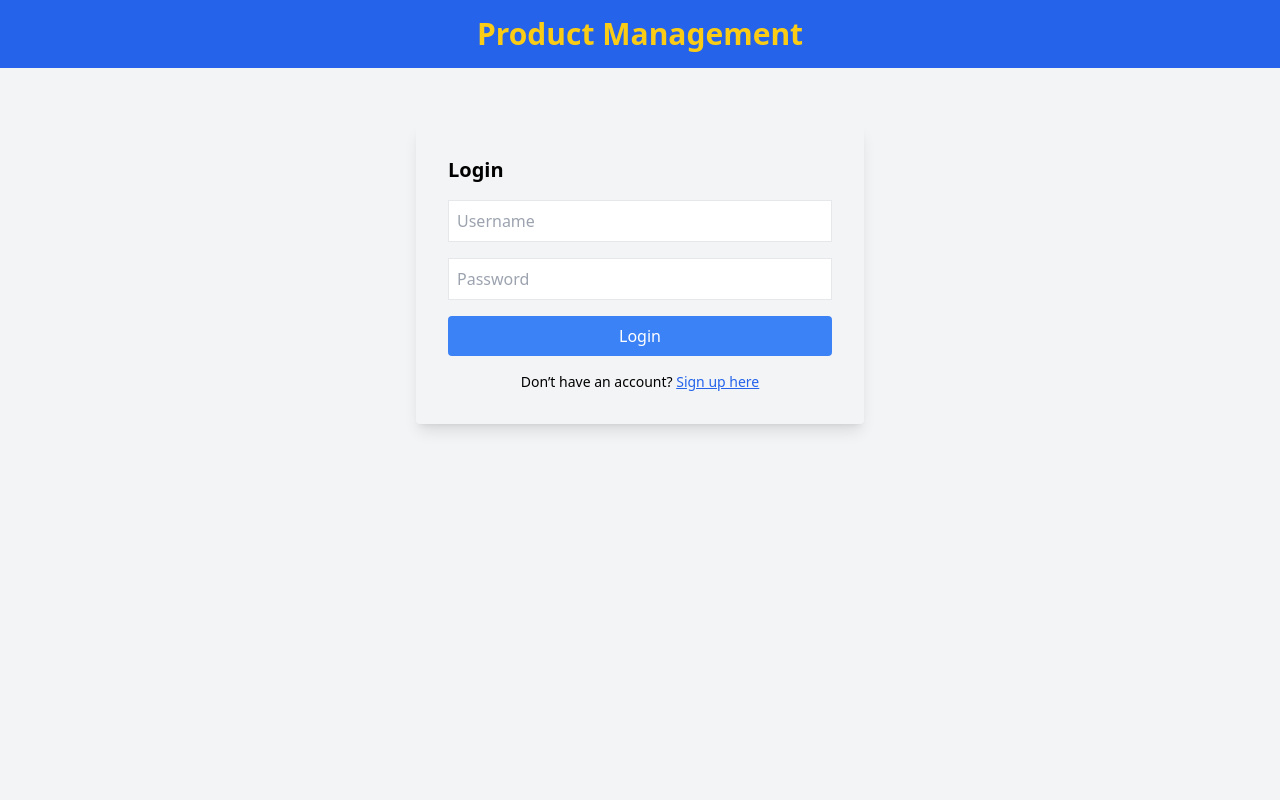
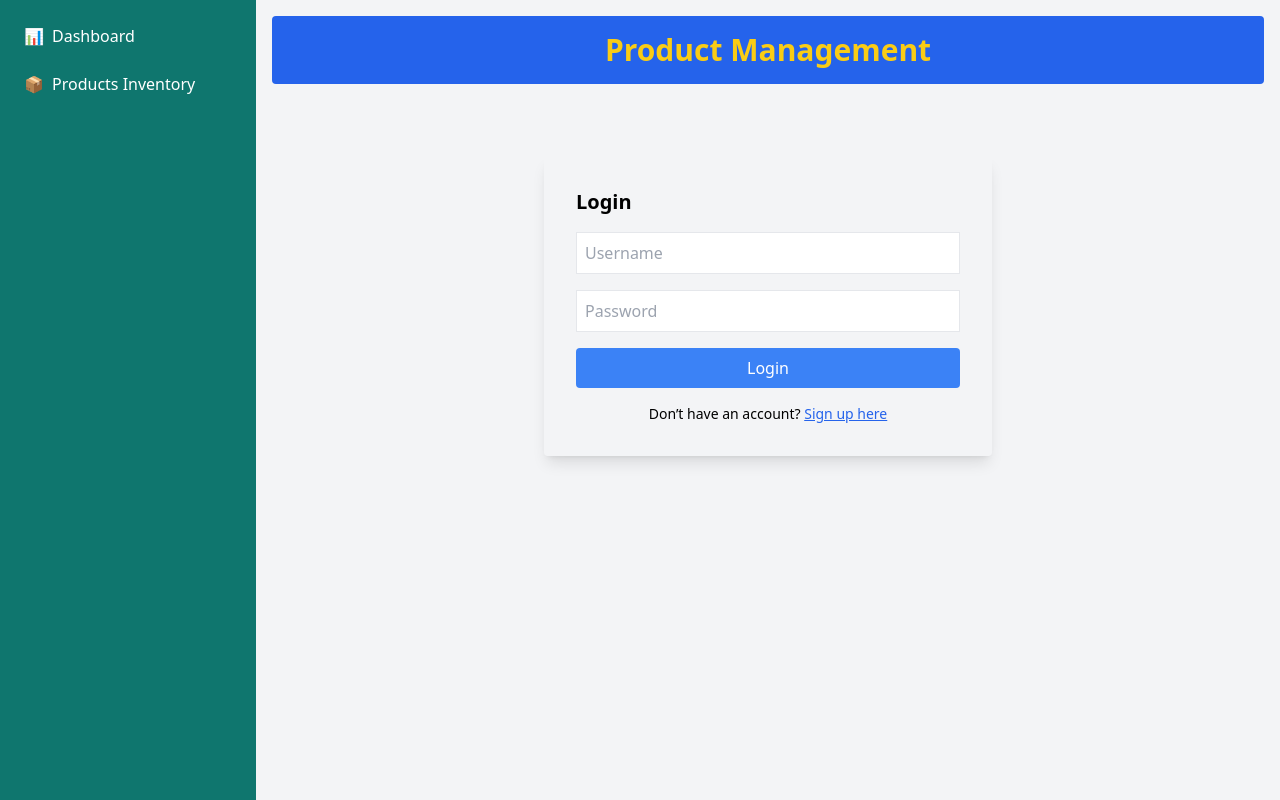
Before and after one commit to muhammadshakoor/crud-app-frontend, a React (Vite) app: page /login in a window 1280 px wide. Built offline with nearby package versions, Linux system fonts and the light colour scheme; no server answers.

Commit message:
change App.tsx

```diff
--- a/src/App.tsx
+++ b/src/App.tsx
@@ -1,5 +1,59 @@
-// import React from 'react';
-import { BrowserRouter as Router, Routes, Route} from 'react-router-dom';
+// // import React from 'react';
+// import { BrowserRouter as Router, Routes, Route} from 'react-router-dom';
+// import { AuthProvider } from './auth/AuthContext';
+// import ProtectedRoute from './auth/ProtectedRoute';
+// import ProductList from './components/ProductList';
+// import Login from './pages/Login';
+// import Signup from './pages/Signup';
+// import NotAuthorized from './pages/NotAuthorized';
+// import Dashboard from './pages/Dashboard';
+
+// // function App() {
+// //   return (
+// //     <div className="min-h-screen bg-gray-100">
+// //       <header className="bg-blue-600 text-white p-4 flex justify-center" >
+// //         <h1 className="text-3xl font-bold text-yellow-400">Product Management</h1>
+// //       </header>
+// //       <main className="container mx-auto p-4">
+// //         <ProductList />
+// //       </main>
+// //     </div>
+// //   );
+// // }
+
+// function App() {
+//   return (
+//     <AuthProvider>
+//       <Router>
+//         <div className="min-h-screen bg-gray-100">
+//           <header className="bg-blue-600 text-white p-4 flex justify-center">
+//             <h1 className="text-3xl font-bold text-yellow-400">Product Management</h1>
+//           </header>
+//           <main className="container mx-auto p-4  max-w-[95vw]">
+//             <Routes>
+//               <Route path="/signup" element={<Signup />} />
+//               <Route path="/login" element={<Login />} />
+//               <Route path="/dashboard" element={<ProtectedRoute allowedRoles={['admin', 'user']}><Dashboard /></ProtectedRoute>} />
+//               <Route
+//                 path="/"
+//                 element={
+//                   <ProtectedRoute allowedRoles={['admin', 'user']}>
+//                     <ProductList />
+//                   </ProtectedRoute>
+//                 }
+//               />
+//               <Route path="/not-authorized" element={<NotAuthorized />} />
+//             </Routes>
+//           </main>
+//         </div>
+//       </Router>
+//     </AuthProvider>
+//   );
+// }
+
+// export default App;
+
+import { BrowserRouter as Router, Routes, Route, NavLink } from 'react-router-dom';
 import { AuthProvider } from './auth/AuthContext';
 import ProtectedRoute from './auth/ProtectedRoute';
 import ProductList from './components/ProductList';
@@ -8,28 +62,45 @@ import Signup from './pages/Signup';
 import NotAuthorized from './pages/NotAuthorized';
 import Dashboard from './pages/Dashboard';
 
-// function App() {
-//   return (
-//     <div className="min-h-screen bg-gray-100">
-//       <header className="bg-blue-600 text-white p-4 flex justify-center" >
-//         <h1 className="text-3xl font-bold text-yellow-400">Product Management</h1>
-//       </header>
-//       <main className="container mx-auto p-4">
-//         <ProductList />
-//       </main>
-//     </div>
-//   );
-// }
-
 function App() {
   return (
     <AuthProvider>
       <Router>
-        <div className="min-h-screen bg-gray-100">
-          <header className="bg-blue-600 text-white p-4 flex justify-center">
+        <div className="flex min-h-screen bg-gray-100">
+          {/* Sidebar */}
+          <div className="w-64 bg-teal-700 text-white p-4">
+            <nav>
+              <ul className="space-y-2">
+                <li>
+                  <NavLink
+                    to="/dashboard"
+                    className={({ isActive }) =>
+                      `flex items-center p-2 rounded hover:bg-teal-600 ${isActive ? 'bg-teal-800' : ''}`
+                    }
+                  >
+                    <span className="mr-2">📊</span> Dashboard
+                  </NavLink>
+                </li>
+                <li>
+                  <NavLink
+                    to="/"
+                    className={({ isActive }) =>
+                      `flex items-center p-2 rounded hover:bg-teal-600 ${isActive ? 'bg-teal-800' : ''}`
+                    }
+                  >
+                    <span className="mr-2">📦</span> Products Inventory
+                  </NavLink>
+                </li>
+              </ul>
+            </nav>
+          </div>
+
+          {/* Main Content */}
+          <div className="flex-1 p-4">
+            <header className="bg-blue-600 text-white p-4 flex justify-center mb-4 rounded">
               <h1 className="text-3xl font-bold text-yellow-400">Product Management</h1>
             </header>
-          <main className="container mx-auto p-4  max-w-[95vw]">
+            <main className="container mx-auto p-4 max-w-[95vw]">
               <Routes>
                 <Route path="/signup" element={<Signup />} />
                 <Route path="/login" element={<Login />} />
@@ -46,6 +117,7 @@ function App() {
               </Routes>
             </main>
           </div>
+        </div>
       </Router>
     </AuthProvider>
   );
--- a/src/components/BulkUploadModal.tsx
+++ b/src/components/BulkUploadModal.tsx
@@ -12,17 +12,13 @@ const BulkUploadModal: React.FC<BulkUploadModalProps> = ({ onClose, onSuccess })
     const [file, setFile] = useState<File | null>(null);
     const [uploading, setUploading] = useState(false);
     const { token } = useAuth();
+    //Handle click outside
     const modalRef = useRef<HTMLDivElement>(null);
 
-    // Handle click outside to close modal
+    // Handle click outside
     useEffect(() => {
         const handleClickOutside = (event: MouseEvent) => {
-            // Only close if not uploading and click is outside modalRef
-            if (
-                !uploading &&
-                modalRef.current &&
-                !modalRef.current.contains(event.target as Node)
-            ) {
+            if (!uploading && modalRef.current && !modalRef.current.contains(event.target as Node)) {
                 onClose();
             }
         };
@@ -31,9 +27,8 @@ const BulkUploadModal: React.FC<BulkUploadModalProps> = ({ onClose, onSuccess })
         return () => {
             document.removeEventListener('mousedown', handleClickOutside);
         };
-    }, [onClose, uploading]); // Added uploading to dependencies
+    }, [onClose, uploading]);
 
-    // Handle file selection
     const handleFileChange = (e: React.ChangeEvent<HTMLInputElement>) => {
         if (e.target.files?.length) {
             setFile(e.target.files[0]);
@@ -52,11 +47,12 @@ const BulkUploadModal: React.FC<BulkUploadModalProps> = ({ onClose, onSuccess })
             const data = await file.arrayBuffer();
             const workbook = XLSX.read(data, { type: 'array' });
             const worksheet = workbook.Sheets[workbook.SheetNames[0]];
+            //   const jsonData = XLSX.utils.sheet_to_json(worksheet);
             const rawData = XLSX.utils.sheet_to_json<any>(worksheet);
 
             // Clean & validate each row
             const cleanedData = rawData
-                .filter((item) => item.name && item.sale_price) // Require essential fields
+                .filter((item) => item.name && item.sale_price) // require essential fields
                 .map((item) => ({
                     name: item.name?.toString().trim(),
                     description: item.description?.toString().trim() || '',
@@ -75,6 +71,8 @@ const BulkUploadModal: React.FC<BulkUploadModalProps> = ({ onClose, onSuccess })
                 alert('No valid products found in file.');
                 return;
             }
+
+
 
             // POST to backend
             await api.post('/bulk-create/products', cleanedData, {
@@ -96,27 +94,28 @@ const BulkUploadModal: React.FC<BulkUploadModalProps> = ({ onClose, onSuccess })
 
     return (
         <div className="fixed inset-0 bg-black bg-opacity-40 flex justify-center items-center z-50">
-            <div
-                ref={modalRef}
-                className="bg-white p-6 rounded-lg shadow-lg w-full max-w-md"
-            >
+            {/* <div className="bg-white p-6 rounded-lg shadow-lg w-full max-w-md"> */}
+                <div
+                    ref={modalRef}
+                    className="bg-white p-6 rounded-lg shadow-lg w-full max-w-md"
+                >
                 <h2 className="text-xl font-bold mb-4">Bulk Upload Products</h2>
                 <input
                     type="file"
                     accept=".xlsx"
                     onChange={handleFileChange}
-                    className="mb-4 w-full"
+                    className="mb-4"
                 />
                 <div className="flex justify-end gap-3">
                     <button
-                        className="bg-gray-300 px-4 py-2 rounded hover:bg-gray-400 disabled:opacity-50"
+                        className="bg-gray-300 px-4 py-2 rounded"
                         onClick={onClose}
                         disabled={uploading}
                     >
                         Cancel
                     </button>
                     <button
-                        className="bg-blue-600 text-white px-4 py-2 rounded hover:bg-blue-700 disabled:opacity-50"
+                        className="bg-blue-600 text-white px-4 py-2 rounded hover:bg-blue-700"
                         onClick={handleUpload}
                         disabled={uploading}
                     >
```
Lines whose indentation alone changed are shown as unchanged.
